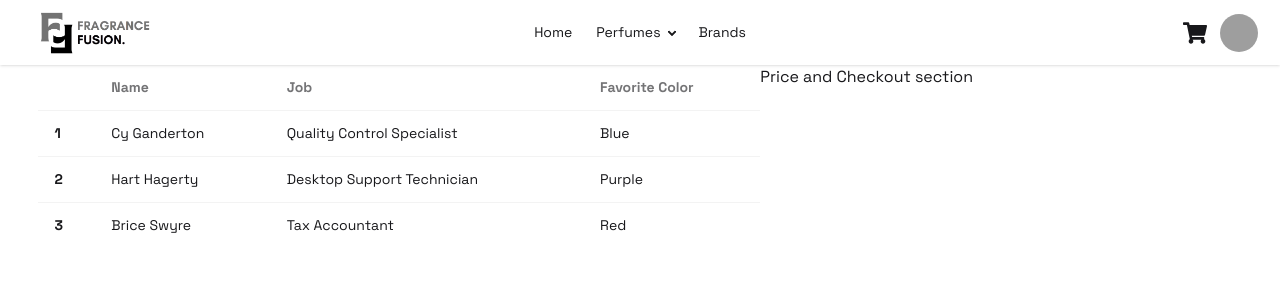
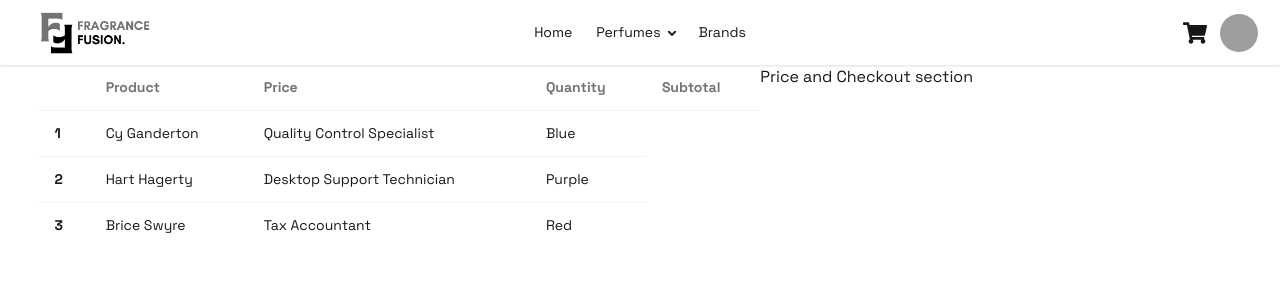
Before and after one commit to Suprio-Das/Fragrance-Fusion, a React (Vite) app: page /mycart in a window 1280 px wide. Shown: the top 300 px of the page. Built offline with nearby package versions, Linux system fonts and the light colour scheme; grey boxes are pictures that could not be loaded.

Commit message:
Table heading added

```diff
--- a/src/Components/MyCart/MyCartTable.jsx
+++ b/src/Components/MyCart/MyCartTable.jsx
@@ -7,9 +7,10 @@ const MyCartTable = () => {
                     <thead>
                         <tr>
                             <th></th>
-                            <th>Name</th>
-                            <th>Job</th>
-                            <th>Favorite Color</th>
+                            <th>Product</th>
+                            <th>Price</th>
+                            <th>Quantity</th>
+                            <th>Subtotal</th>
                         </tr>
                     </thead>
                     <tbody>
```
